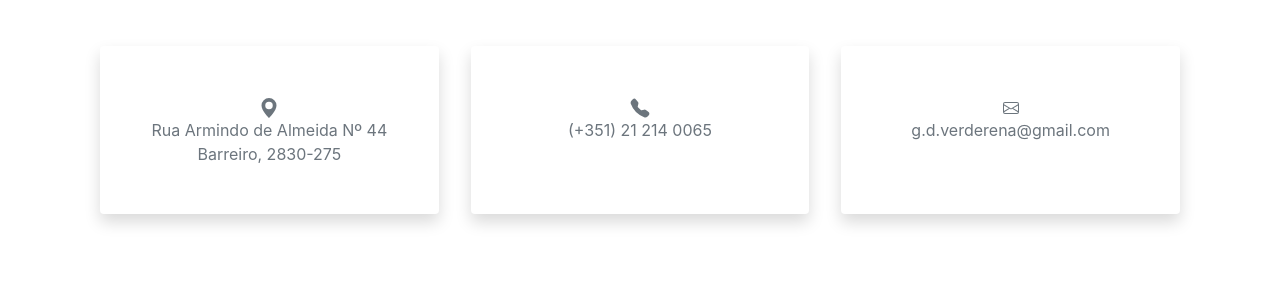
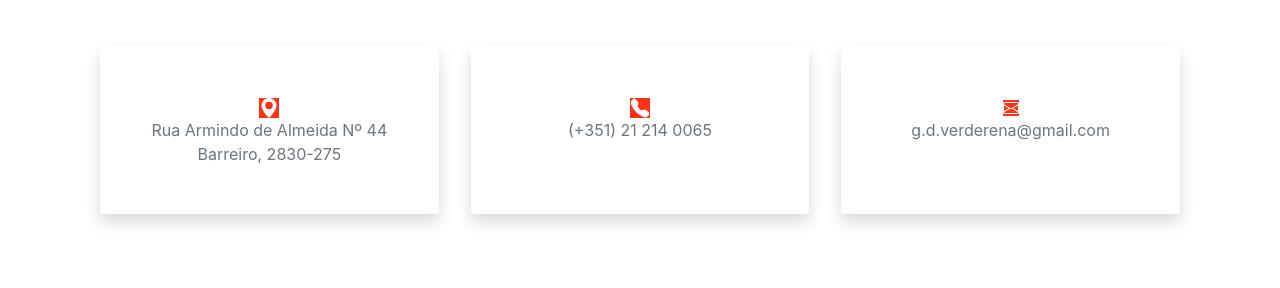
Before and after one commit to GDR-Verderena/gdr-verderena.github.io, a Jekyll site: the page built from contact/index.html, in a window 1280 px wide. Shown: the part 558-846 px from the top of the page. Built offline with Jekyll 4.4.1, drawn with Linux system fonts in a browser that asks for light colours.

Commit message:
Update main.css

```diff
--- a/css/main.css
+++ b/css/main.css
@@ -95,6 +95,14 @@ text[type=text] {
  background-color:#304ffe;
   color: white;
 
+}
+
+
+.icone{
+
+     background-color:#FF3115;
+     color: white;
+     border-color:#FF3115;
 }
 
 
```
